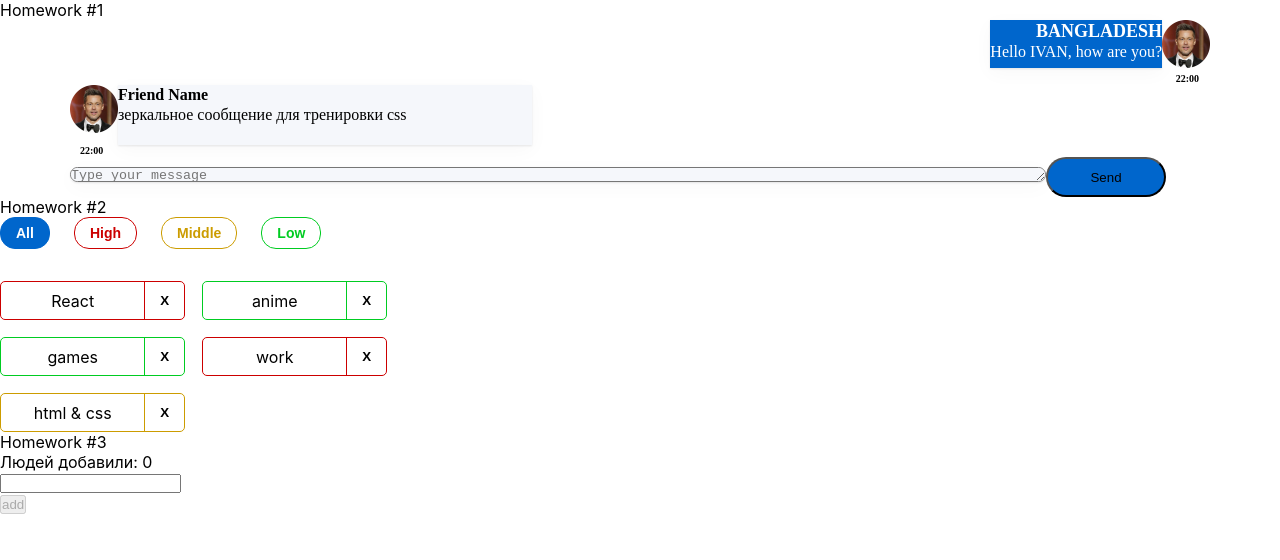
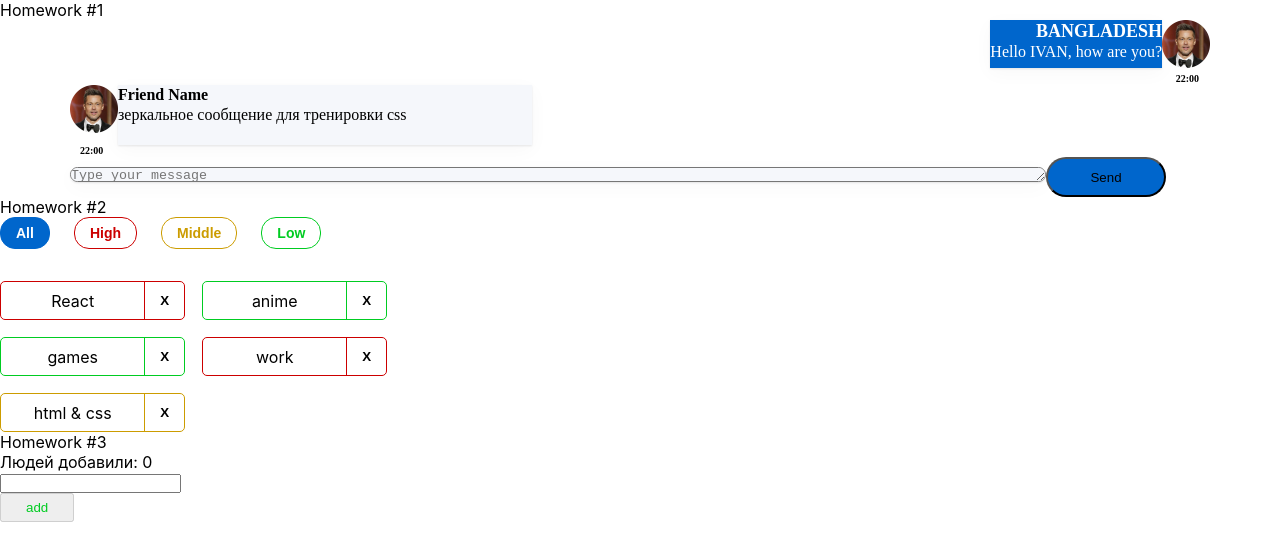
Before and after one commit to DAhood1991/HW, a React (Create React App) app: page / in a window 1280 px wide. Shown: the top 560 px of the page. Built offline with nearby package versions, Linux system fonts and the light colour scheme.

Commit message:
New hw3 fix

```diff
--- a/src/s2-homeworks/hw03/Greeting.module.css
+++ b/src/s2-homeworks/hw03/Greeting.module.css
@@ -5,33 +5,47 @@
 }
 
 .error {
+    color: #00cc22;
 }
 
 .input {
-    color: #212A34;
 }
 
 .input:focus {
+
 }
 
 .errorInput {
     color: #cc0000;
+
 }
 
 .button {
+    display: flex;
+    flex-direction: row;
+    justify-content: center;
+    align-items: center;
+    padding: 5px 24px;
+    gap: 10px;
 }
 
 .button:focus {
+    color: #0059b3;
 }
 
 .button:active {
+
 }
 
 .button:disabled {
+
+    color: #00cc22;
 }
 
 .text {
+
 }
 
 .greeting {
+
 }
--- a/src/s2-homeworks/hw03/Greeting.tsx
+++ b/src/s2-homeworks/hw03/Greeting.tsx
@@ -25,7 +25,8 @@ const Greeting: React.FC<GreetingPropsType> = (
         lastUserName,
     } // деструктуризация пропсов
 ) => {
-    const inputClass = (setNameCallback) ? s.errorInput : ''// need to fix with (?:)
+    const inputClass = (setNameCallback) ? s.errorInput : s.error
+    // need to fix with (?:)
 
     return (
         <div id={'hw3-form'} className={s.greetingForm}>
```
